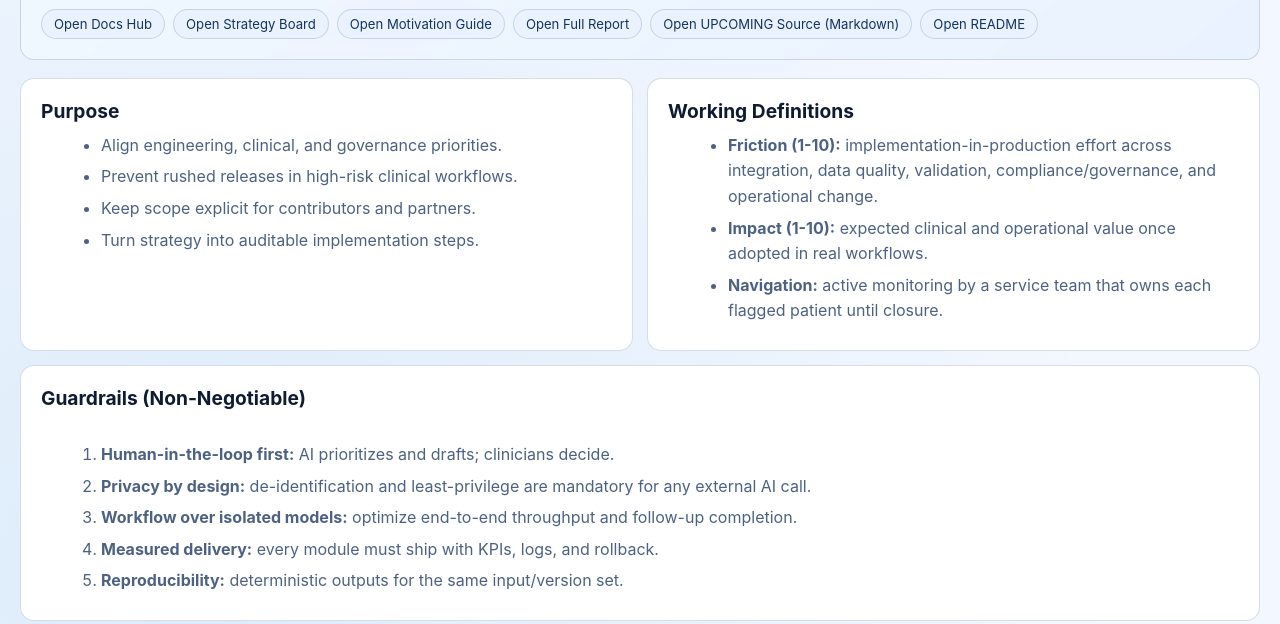
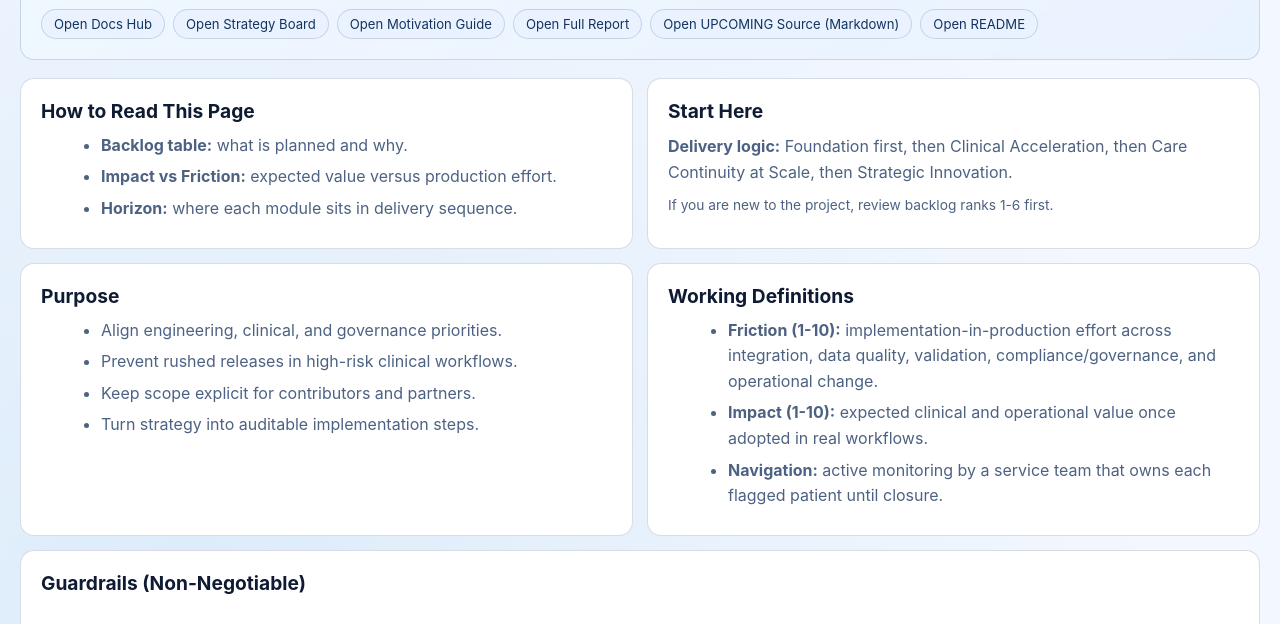
Before and after one commit to rod-americo/Heimdallr, a plain HTML site: page docs/upcoming.html in a window 1280 px wide. Shown: the part 144-768 px from the top of the page. Drawn offline with Linux system fonts and the light colour scheme.

Commit message:
docs(upcoming): add onboarding and keep horizon mapping explicit

```diff
--- a/docs/upcoming.html
+++ b/docs/upcoming.html
@@ -279,6 +279,22 @@
 
         <section class="grid-2">
             <article class="panel">
+                <h2>How to Read This Page</h2>
+                <ul>
+                    <li><strong>Backlog table:</strong> what is planned and why.</li>
+                    <li><strong>Impact vs Friction:</strong> expected value versus production effort.</li>
+                    <li><strong>Horizon:</strong> where each module sits in delivery sequence.</li>
+                </ul>
+            </article>
+            <article class="panel">
+                <h2>Start Here</h2>
+                <p><strong>Delivery logic:</strong> Foundation first, then Clinical Acceleration, then Care Continuity at Scale, then Strategic Innovation.</p>
+                <p class="tiny" style="margin-top:8px;">If you are new to the project, review backlog ranks 1-6 first.</p>
+            </article>
+        </section>
+
+        <section class="grid-2">
+            <article class="panel">
                 <h2>Purpose</h2>
                 <ul>
                     <li>Align engineering, clinical, and governance priorities.</li>
```
